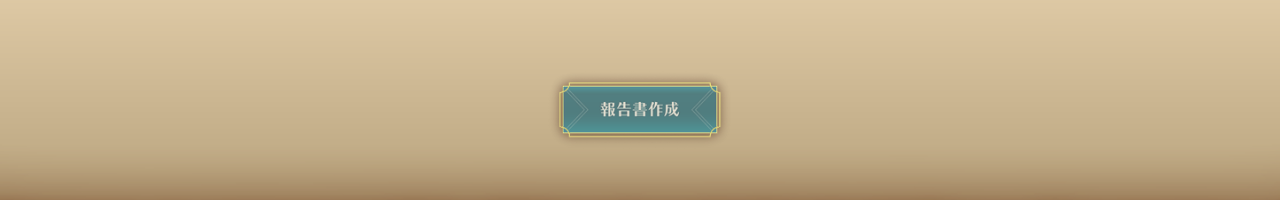
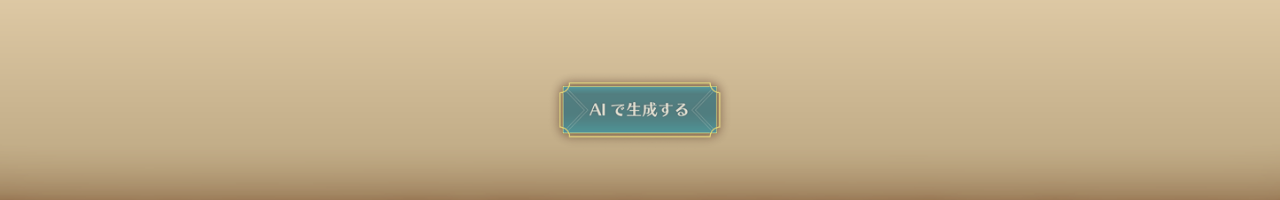
Before and after one commit to NarumiKomaba/AI-Hackathon-2025, a Next.js app: page /quest/new in a window 1280 px wide. Shown: the part 710-910 px from the top of the page. Built offline with nearby package versions, Linux system fonts and the light colour scheme.

Commit message:
ボタン修正

```diff
--- a/app/quest/new/page.tsx
+++ b/app/quest/new/page.tsx
@@ -324,7 +324,7 @@ export default function NewQuestPage() {
               >
                 {/* 画像があるならこれに統一（参考の make-blue.png を流用） */}
                 <img
-                  src="/images/make-blue.png"
+                  src="/images/ai-blue.png"
                   alt="この内容でクエスト案を作成"
                   className={`h-20 w-auto select-none cursor-pointer ${
                     selectedFiles.length === 0 || uploading ? "opacity-60" : ""
```
